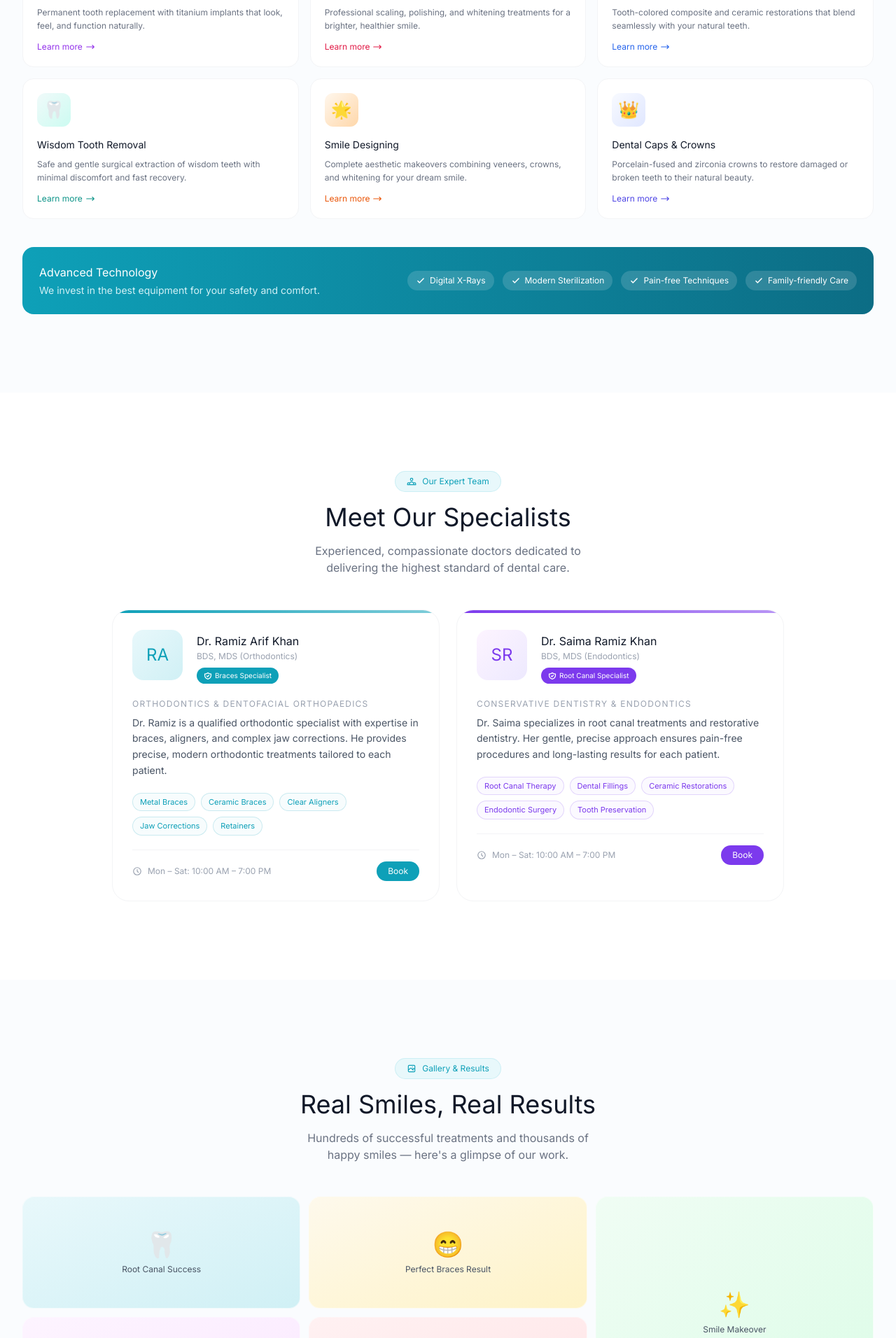
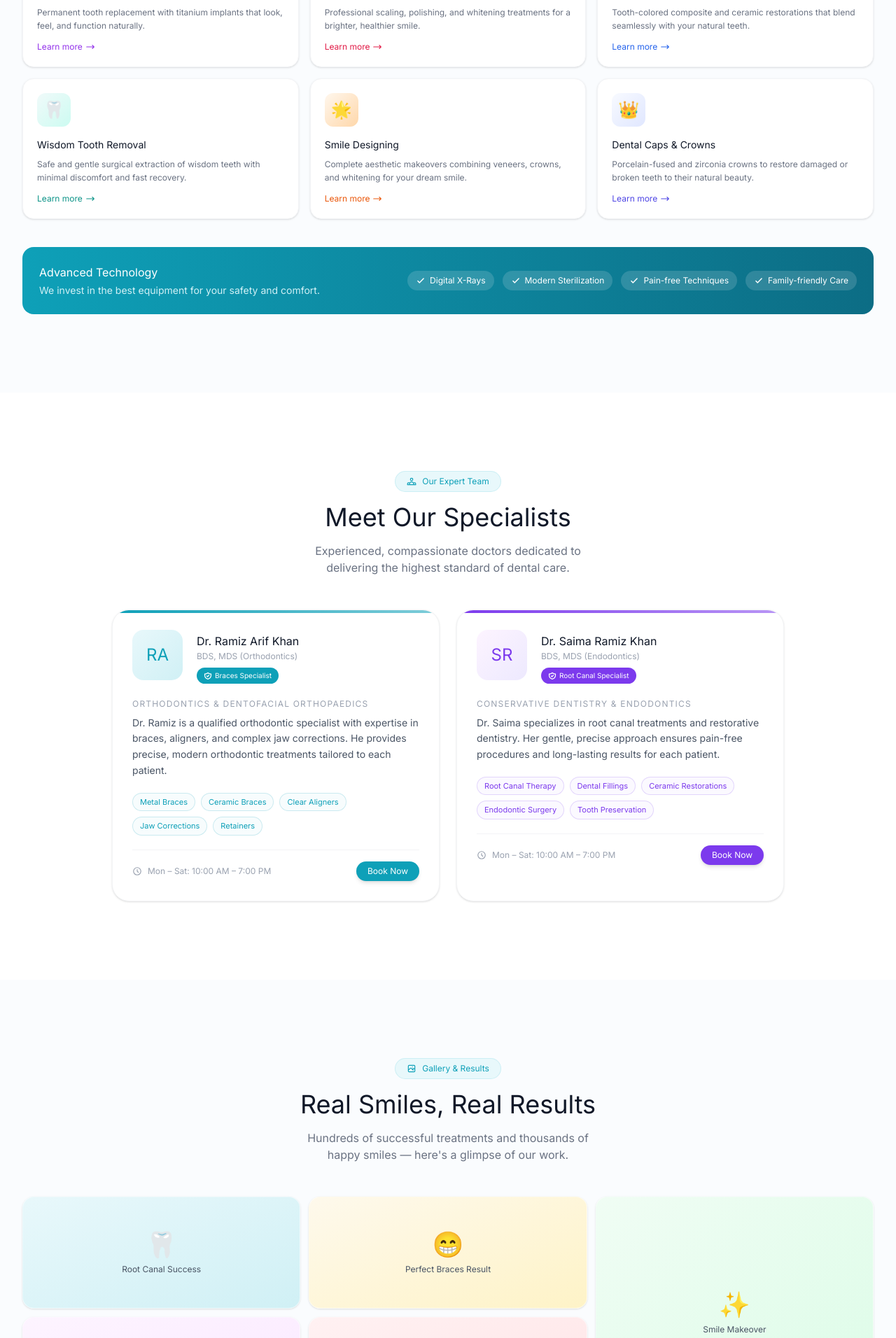
Before and after one commit to DanisheKhan/muskanDentalStudio, a React (Vite) app: page / in a window 1280 px wide. Shown: the part 2248-4160 px from the top of the page at 70% size. Built offline with nearby package versions, Linux system fonts and the light colour scheme.

Commit message:
feat: add About, Doctors, Gallery, and Services components with Framer Motion animations

```diff
--- a/src/components/About.jsx
+++ b/src/components/About.jsx
@@ -152,13 +152,19 @@ export default function About() {
               {whys.map((item, i) => (
                 <motion.div
                   key={item.title}
-                  initial={{ opacity: 0, y: 24 }}
+                  initial={{ opacity: 0, y: 20 }}
                   whileInView={{ opacity: 1, y: 0 }}
-                  viewport={{ once: true, margin: '-40px' }}
-                  transition={{ duration: 0.4, delay: i * 0.07 }}
-                  className="group p-5 rounded-2xl bg-[#fafcfe] border border-gray-100 hover:border-[#a1e2ec] hover:bg-[#f0fafa] transition-all duration-250"
+                  viewport={{ once: true, margin: '-20px' }}
+                  transition={{
+                    type: 'spring',
+                    duration: 0.8,
+                    bounce: 0.2,
+                    delay: i * 0.06
+                  }}
+                  whileHover={{ y: -5 }}
+                  className="group p-5 rounded-2xl bg-[#fafcfe] border border-gray-100 hover:border-[#a1e2ec]/40 hover:bg-white hover:shadow-lg transition-all duration-300"
                 >
-                  <div className="w-10 h-10 rounded-xl bg-[#e8f8fb] text-[#0ea0b8] flex items-center justify-center mb-3 group-hover:bg-[#0ea0b8] group-hover:text-white transition-all duration-250">
+                  <div className="w-10 h-10 rounded-xl bg-[#e8f8fb] text-[#0ea0b8] flex items-center justify-center mb-3 group-hover:bg-[#0ea0b8] group-hover:text-white transition-all duration-300">
                     {item.icon}
                   </div>
                   <h3 className="text-sm font-700 text-gray-900 mb-1.5">{item.title}</h3>
--- a/src/components/Doctors.jsx
+++ b/src/components/Doctors.jsx
@@ -34,17 +34,20 @@ const doctors = [
 ];
 
 function DoctorCard({ doctor, index }) {
-  const ref = useRef(null);
-  const inView = useInView(ref, { once: true, margin: '-50px' });
-
   return (
     <motion.div
-      ref={ref}
+      initial={{ opacity: 0, y: 30 }}
+      whileInView={{ opacity: 1, y: 0 }}
+      viewport={{ once: true, margin: '-40px' }}
+      transition={{
+        type: 'spring',
+        duration: 1.2,
+        bounce: 0.35,
+        delay: index * 0.12
+      }}
+      whileHover={{ y: -8, scale: 1.01 }}
       id={doctor.id}
-      initial={{ opacity: 0, y: 40 }}
-      animate={inView ? { opacity: 1, y: 0 } : {}}
-      transition={{ duration: 0.55, delay: index * 0.15, ease: 'easeOut' }}
-      className="group relative rounded-3xl bg-white border border-gray-100 hover:border-transparent hover:shadow-xl transition-all duration-400 overflow-hidden"
+      className="group relative rounded-3xl bg-white border border-gray-100 hover:border-[#a1e2ec]/20 shadow-sm hover:shadow-2xl transition-all duration-500 overflow-hidden"
     >
       {/* Top accent bar */}
       <div
@@ -56,7 +59,7 @@ function DoctorCard({ doctor, index }) {
         {/* Avatar */}
         <div className="flex items-start gap-5 mb-5">
           <div
-            className={`w-18 h-18 rounded-2xl bg-gradient-to-br ${doctor.bg} flex items-center justify-center flex-shrink-0 text-2xl font-800 group-hover:scale-105 transition-transform duration-300`}
+            className={`w-18 h-18 rounded-2xl bg-gradient-to-br ${doctor.bg} flex items-center justify-center flex-shrink-0 text-2xl font-800 group-hover:scale-110 transition-transform duration-500`}
             style={{ color: doctor.accent, width: '72px', height: '72px' }}
           >
             {doctor.initials}
@@ -103,14 +106,16 @@ function DoctorCard({ doctor, index }) {
             </svg>
             <span>{doctor.hours}</span>
           </div>
-          <a
+          <motion.a
             href="#contact"
             id={`${doctor.id}-book-btn`}
-            className="text-xs font-600 px-4 py-1.5 rounded-full text-white transition-all duration-200 hover:opacity-90 hover:scale-105"
+            whileHover={{ scale: 1.05 }}
+            whileTap={{ scale: 0.95 }}
+            className="text-xs font-600 px-4 py-1.5 rounded-full text-white shadow-md"
             style={{ backgroundColor: doctor.accent }}
           >
-            Book
-          </a>
+            Book Now
+          </motion.a>
         </div>
       </div>
     </motion.div>
--- a/src/components/Gallery.jsx
+++ b/src/components/Gallery.jsx
@@ -79,11 +79,17 @@ export default function Gallery() {
           {items.map((item, i) => (
             <motion.div
               key={item.label}
-              initial={{ opacity: 0, scale: 0.94 }}
+              initial={{ opacity: 0, scale: 0.95 }}
               whileInView={{ opacity: 1, scale: 1 }}
-              viewport={{ once: true, margin: '-40px' }}
-              transition={{ duration: 0.4, delay: i * 0.06 }}
-              className={`${item.span} rounded-2xl bg-gradient-to-br ${item.bg} flex flex-col items-center justify-center gap-2 cursor-default hover:scale-[1.02] transition-transform duration-200 border border-white/50`}
+              viewport={{ once: true, margin: '-20px' }}
+              transition={{
+                type: 'spring',
+                duration: 0.7,
+                bounce: 0.3,
+                delay: i * 0.05
+              }}
+              whileHover={{ scale: 1.03 }}
+              className={`${item.span} rounded-2xl bg-gradient-to-br ${item.bg} flex flex-col items-center justify-center gap-2 cursor-default border border-white/50 shadow-sm hover:shadow-md transition-shadow duration-300`}
             >
               <span className="text-4xl">{item.emoji}</span>
               <p className="text-xs font-600 text-gray-600 text-center px-2">{item.label}</p>
@@ -99,11 +105,17 @@ export default function Gallery() {
               <motion.div
                 key={t.id}
                 id={t.id}
-                initial={{ opacity: 0, y: 24 }}
+                initial={{ opacity: 0, y: 20 }}
                 whileInView={{ opacity: 1, y: 0 }}
-                viewport={{ once: true, margin: '-40px' }}
-                transition={{ duration: 0.4, delay: i * 0.1 }}
-                className="bg-white rounded-2xl p-6 border border-gray-100 hover:shadow-md hover:border-[#a1e2ec] transition-all duration-300"
+                viewport={{ once: true, margin: '-20px' }}
+                transition={{
+                  type: 'spring',
+                  duration: 0.9,
+                  bounce: 0.25,
+                  delay: i * 0.08
+                }}
+                whileHover={{ y: -5 }}
+                className="bg-white rounded-2xl p-6 border border-gray-100 hover:shadow-lg hover:border-[#a1e2ec]/30 transition-all duration-300"
               >
                 {/* Stars */}
                 <div className="flex gap-0.5 mb-3">
--- a/src/components/Services.jsx
+++ b/src/components/Services.jsx
@@ -78,28 +78,39 @@ const services = [
 ];
 
 function ServiceCard({ service, index }) {
-  const ref = useRef(null);
-  const inView = useInView(ref, { once: true, margin: '-60px' });
-
   return (
     <motion.div
-      ref={ref}
-      initial={{ opacity: 0, y: 30 }}
-      animate={inView ? { opacity: 1, y: 0 } : {}}
-      transition={{ duration: 0.45, delay: index * 0.07, ease: 'easeOut' }}
+      initial={{ opacity: 0, y: 20 }}
+      whileInView={{ opacity: 1, y: 0 }}
+      viewport={{ once: true, margin: '-20px' }}
+      transition={{
+        type: 'spring',
+        duration: 0.8,
+        bounce: 0.3,
+        delay: index * 0.05
+      }}
+      whileHover={{ y: -5, scale: 1.02 }}
       id={service.id}
-      className="shine-card group rounded-2xl p-5 bg-white border border-gray-100 hover:border-transparent hover:shadow-lg transition-all duration-300 cursor-default"
+      className="shine-card group rounded-2xl p-5 bg-white border border-gray-100 hover:border-[#a1e2ec]/30 shadow-sm hover:shadow-xl transition-shadow duration-300 cursor-default"
     >
-      <div className={`w-12 h-12 rounded-xl bg-gradient-to-br ${service.color} flex items-center justify-center text-2xl mb-4 group-hover:scale-110 transition-transform duration-300`}>
+      <div className={`w-12 h-12 rounded-xl bg-gradient-to-br ${service.color} flex items-center justify-center text-2xl mb-4 group-hover:scale-110 transition-transform duration-500`}>
         {service.icon}
       </div>
       <h3 className="text-sm font-700 text-gray-900 mb-2">{service.title}</h3>
       <p className="text-xs text-gray-500 leading-relaxed">{service.desc}</p>
       <div className="mt-3 flex items-center gap-1 text-xs font-600" style={{ color: service.accent }}>
         <span>Learn more</span>
-        <svg xmlns="http://www.w3.org/2000/svg" className="w-3.5 h-3.5 group-hover:translate-x-0.5 transition-transform duration-200" fill="none" viewBox="0 0 24 24" stroke="currentColor" strokeWidth={2}>
+        <motion.svg
+          xmlns="http://www.w3.org/2000/svg"
+          className="w-3.5 h-3.5"
+          fill="none"
+          viewBox="0 0 24 24"
+          stroke="currentColor"
+          strokeWidth={2}
+          whileHover={{ x: 2 }}
+        >
           <path strokeLinecap="round" strokeLinejoin="round" d="M17 8l4 4m0 0l-4 4m4-4H3" />
-        </svg>
+        </motion.svg>
       </div>
     </motion.div>
   );
```
